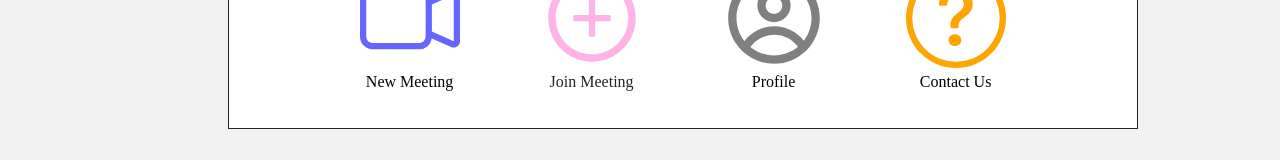
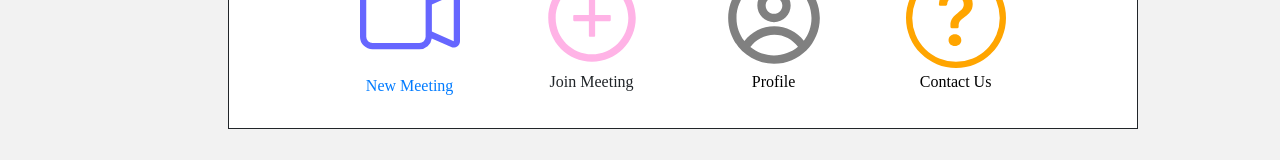
Before and after one commit to r-u-there/UThere, a React (Create React App) app in the folder uthere/: page /Dashboard in a window 1280 px wide. Shown: the part 404-564 px from the top of the page. Built offline with nearby package versions, Linux system fonts and the light colour scheme; no server answers; what agora-rtc-react would draw is missing.

Commit message:
Update Dashboard.js
safe

```diff
--- a/uthere/src/Components/Dashboard.js
+++ b/uthere/src/Components/Dashboard.js
@@ -30,8 +30,6 @@ function Dashboard() {
 			  const createMeetingResponse = await axios.post('http://127.0.0.1:8000/api/create_meeting/', {
 				"agora_token" : config.token,
 			  });
-			  console.log("success");
-			  console.log("bir bakk" + createMeetingResponse.data.id);
 			  setMeetingId(createMeetingResponse.data.id);
 
 			  const createMeetingUserResponse = await axios.post('http://127.0.0.1:8000/api/create_meeting_user/', {
@@ -73,7 +71,7 @@ function Dashboard() {
 						<td><Link to="/Contact"><BsQuestionCircle color="orange" size={100}/></Link></td>
 					</tr>
 					<tr>
-						<td><center><Link onClick={createMeetingAndUser}><label style={{"color": "black"}}>New Meeting</label></Link></center></td>
+						<td><center><Link onClick={createMeetingAndUser}>New Meeting</Link></center></td>
 						<td><center><label onClick={() => setTrigger(true)}>Join Meeting</label></center></td>
 						<td><center><Link to="/Profile"><label style={{"color": "black"}}>Profile</label></Link></center></td>
 						<td><center><Link to="/Contact"><label style={{"color": "black"}}>Contact Us</label></Link></center></td>
```
